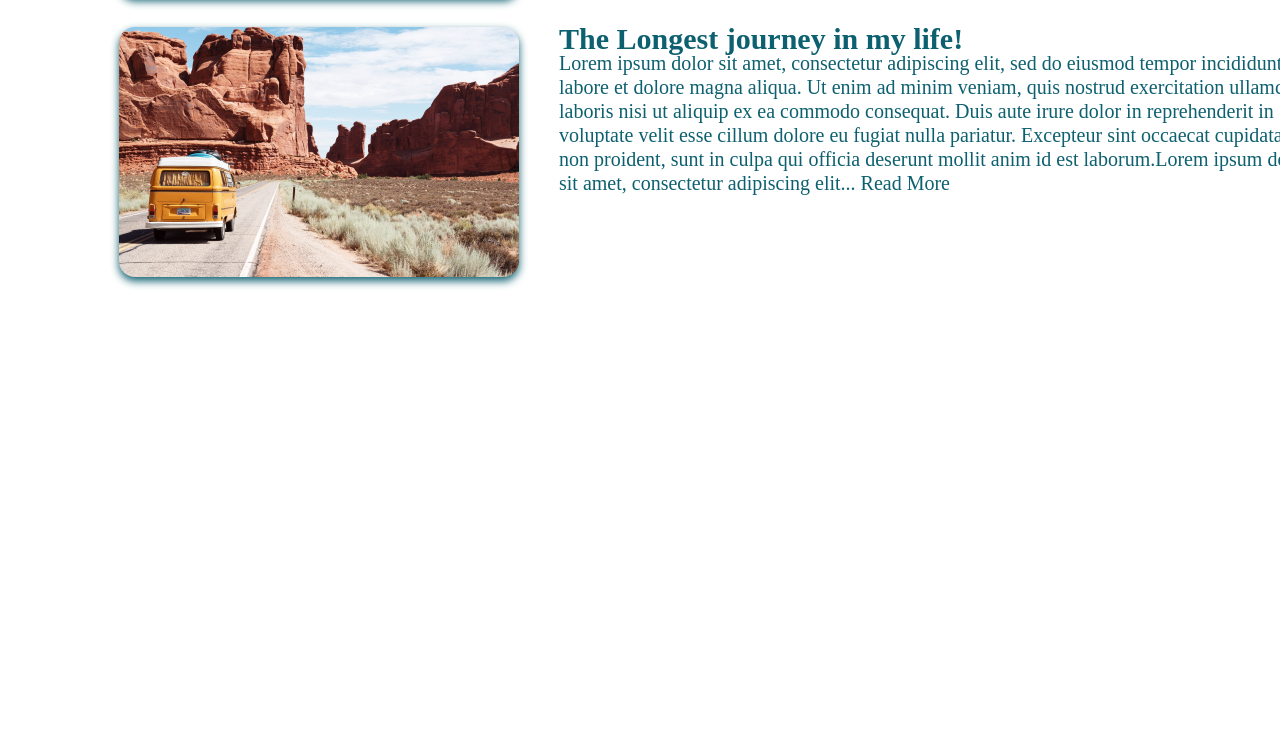
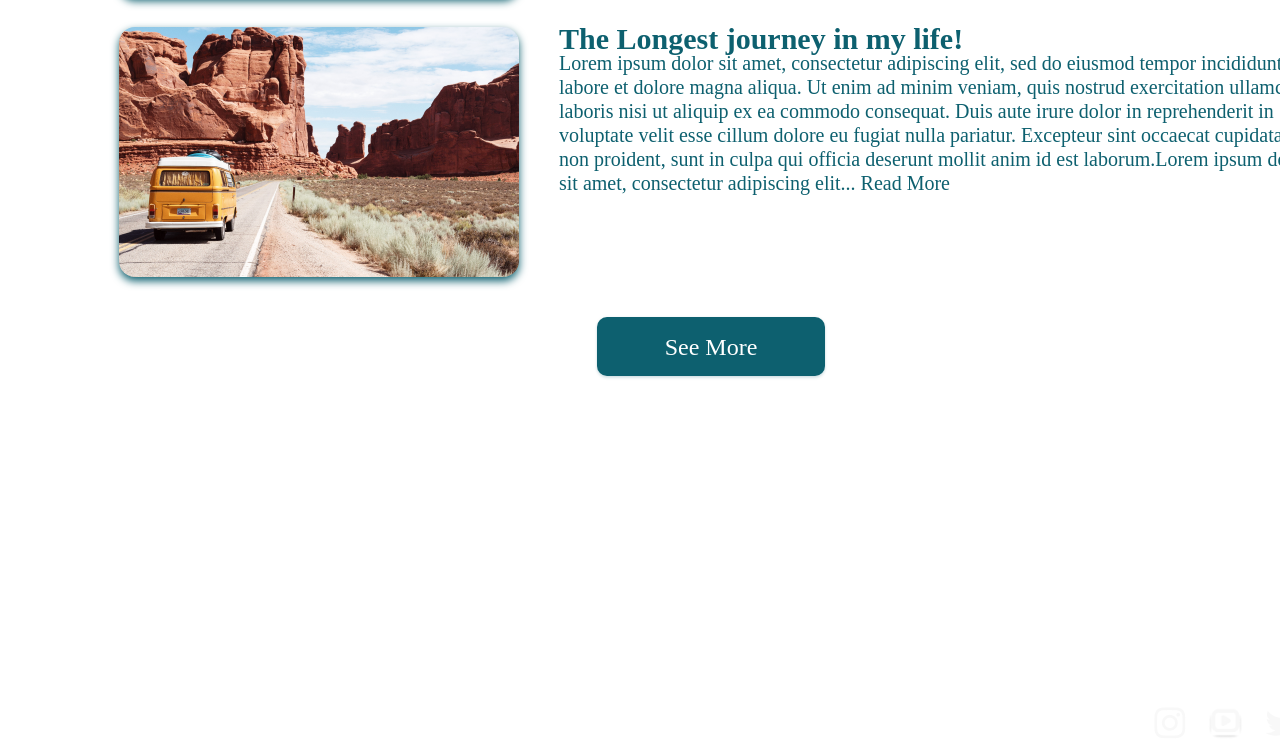
Before and after one commit to AlexanderKrasnik/testRepo, a plain HTML site: page index.html in a window 1280 px wide. Shown: the part 2997-3747 px from the top of the page. Before the commit the page ends 3686 px from the top, so only its background shows below. Drawn offline with nearby package versions, Linux system fonts and the light colour scheme.

Commit message:
init:add footer

```diff
--- a/index.html
+++ b/index.html
@@ -107,10 +107,20 @@
                         <p>Lorem ipsum dolor sit amet, consectetur adipiscing elit, sed do eiusmod tempor incididunt ut labore et dolore magna aliqua. Ut enim ad minim veniam, quis nostrud exercitation ullamco laboris nisi ut aliquip ex ea commodo consequat. Duis aute irure dolor in reprehenderit in voluptate velit esse cillum dolore eu fugiat nulla pariatur. Excepteur sint occaecat cupidatat non proident, sunt in culpa qui officia deserunt mollit anim id est laborum.Lorem ipsum dolor sit amet, consectetur adipiscing elit... Read More</p>
                     </div>
                 </div>
+                <div class="button">
+                    <button>See More</button>
+                </div>
             </div>
         </section>
     </main>
     <footer>
+        <p>All Rights Reserved © Travel Portal</p>
+        <div class="social">
+            <img src="/img/icons_instagram.png" alt="instagram">
+            <img src="/img/icons_YouTube.png" alt="YouTube">
+            <img src="/img/icons_twitter.png" alt="twitter">
+        </div>
+
 
     </footer>
 </body>
--- a/style.css
+++ b/style.css
@@ -270,12 +270,11 @@ label{
 
 .stories{
     width: 1440px;
-    height: 1363px;
-
+    height: 1331px;
 }
 
 .storiesText{
-    height: 1270px;
+    height: 1331px;
     background: url(img/Boat.png);
 }
 
@@ -326,3 +325,56 @@ label{
     line-height: 24px;
     color: #0D606F;
 }
+
+.stories button{
+    margin-right: 18px;
+    background-color: #0D606F;
+    color: white;
+    height: 59px;
+    width: 228px;
+    border:none;
+    border-radius: 10px;
+    box-shadow: 0px 0px 3px rgba(13, 96, 111, 0.08), 0px 2px 3px rgba(13, 96, 111, 0.16);
+    font-family: 'Red Hat Text';
+    font-style: normal;
+    font-weight: 500;
+    font-size: 24px;
+    line-height: 32px;
+}
+.button{
+    display: flex;
+    justify-content: center;
+    align-items: center;
+    padding-top: 25px;
+    padding-bottom: 53px;
+    background: rgba(255, 255, 255, 0.7);
+}
+
+footer{
+    width: 1440px;
+    display: flex;
+    justify-content: end;
+    margin-top: 61px;
+    align-items: center;
+}
+
+footer p{
+    font-family: 'Red Hat Text';
+    font-style: normal;
+    font-weight: 500;
+    font-size: 16px;
+    line-height: 21px;
+    color: #FFFFFF;
+}
+
+.social{
+    margin-left: 330px;
+    margin-right: 121px;
+    display: flex;
+
+}
+
+footer img{
+    height: 33.65px;
+    margin-right: 21px;
+}
```
Also changed, not shown: img/icons_YouTube.png (added), img/icons_instagram.png (added), img/icons_twitter.png (added).
